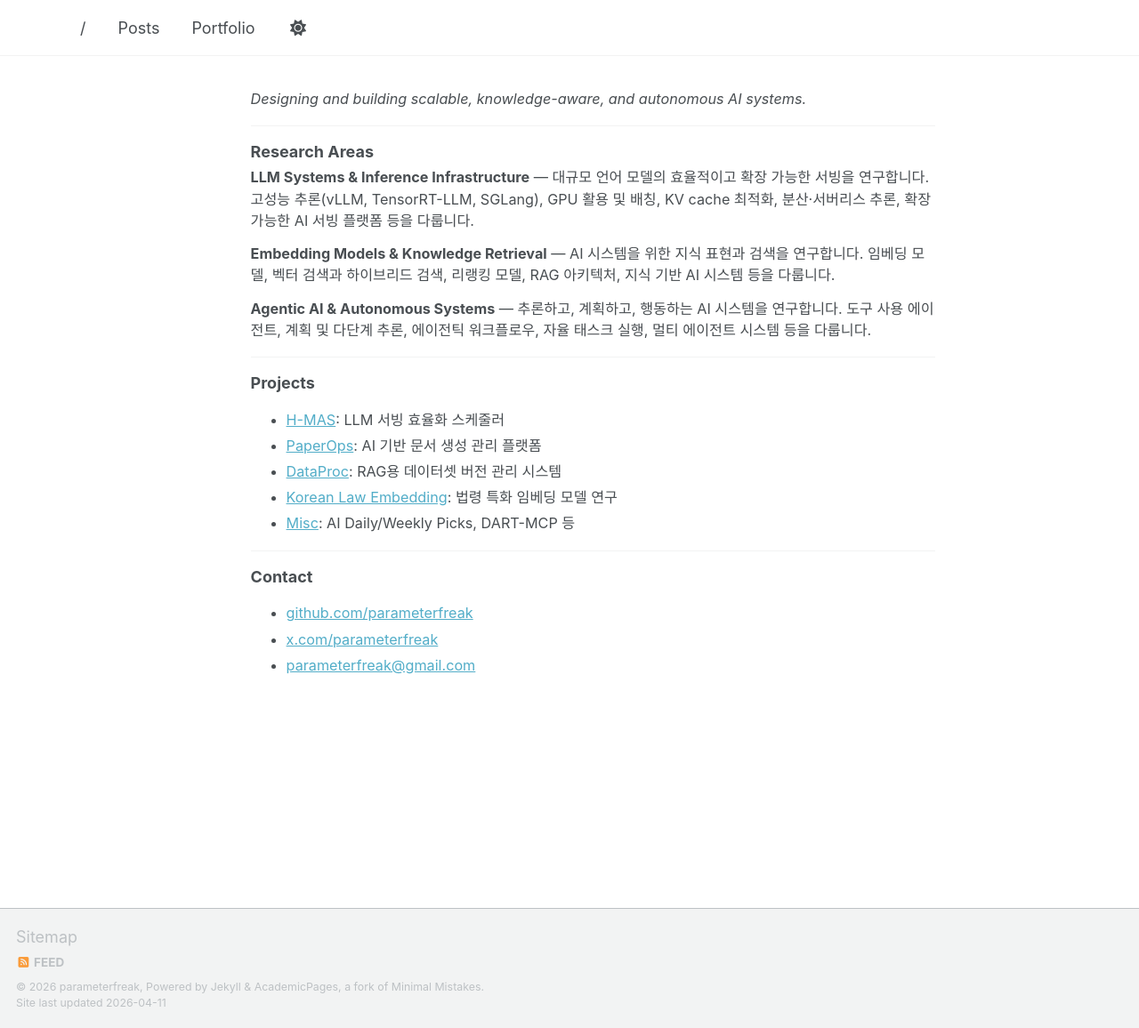
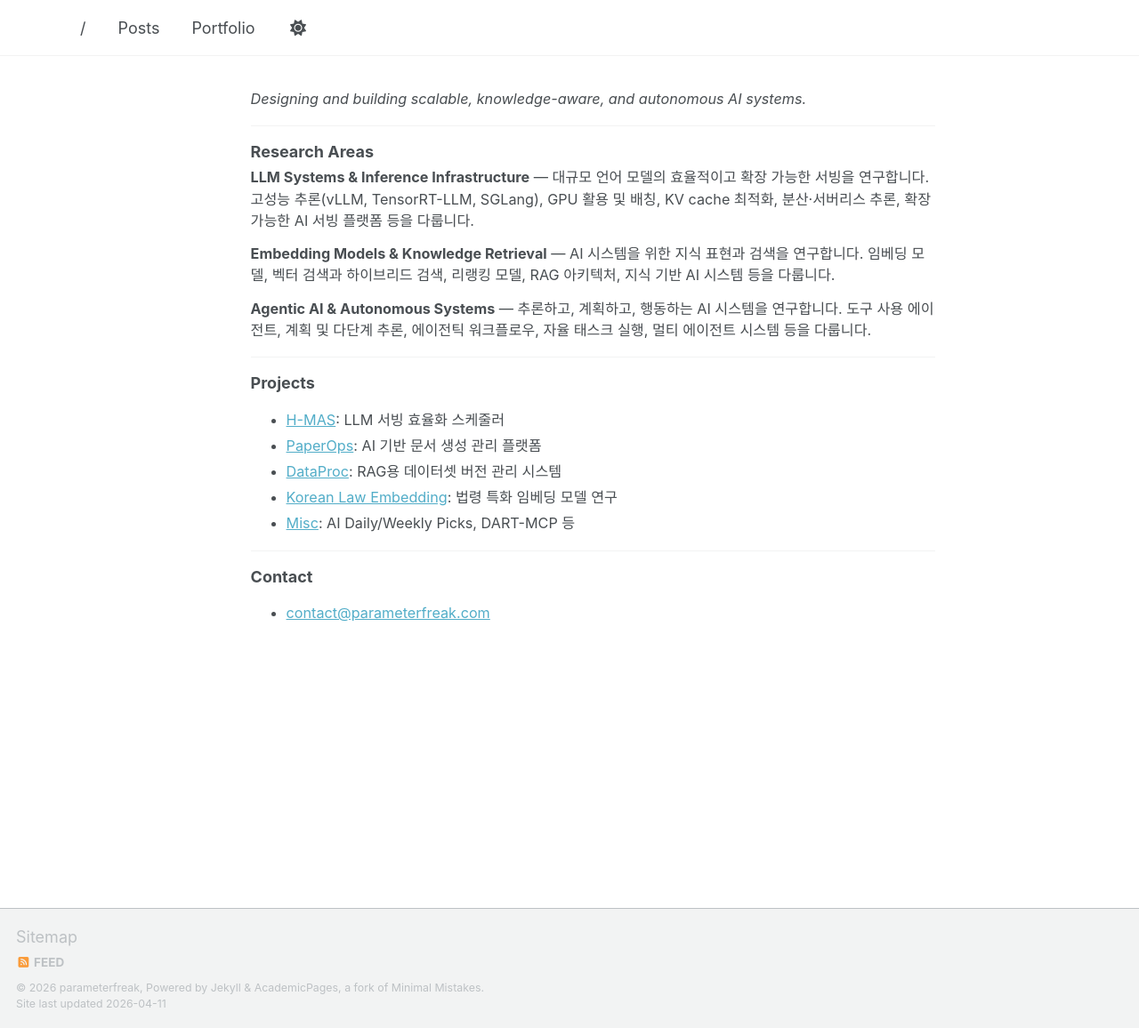
Before and after one commit to parameterfreak/parameterfreak.github.io, a Jekyll site: the page built from _pages/about.md, in a window 1280 px wide and 1156 px high. Shown: the whole window at 89% size. Built offline with Jekyll 4.4.1, drawn with Linux system fonts in a browser that asks for light colours; a script that is not in the unit is left out.

Commit message:
Simplify contact section on about page

```diff
--- a/_pages/about.md
+++ b/_pages/about.md
@@ -39,6 +39,4 @@ redirect_from:
 
 ### Contact
 
-- [github.com/parameterfreak](https://github.com/parameterfreak)
-- [x.com/parameterfreak](https://x.com/parameterfreak)
-- [parameterfreak@gmail.com](mailto:parameterfreak@gmail.com)
+- [contact@parameterfreak.com](mailto:contact@parameterfreak.com)
```
